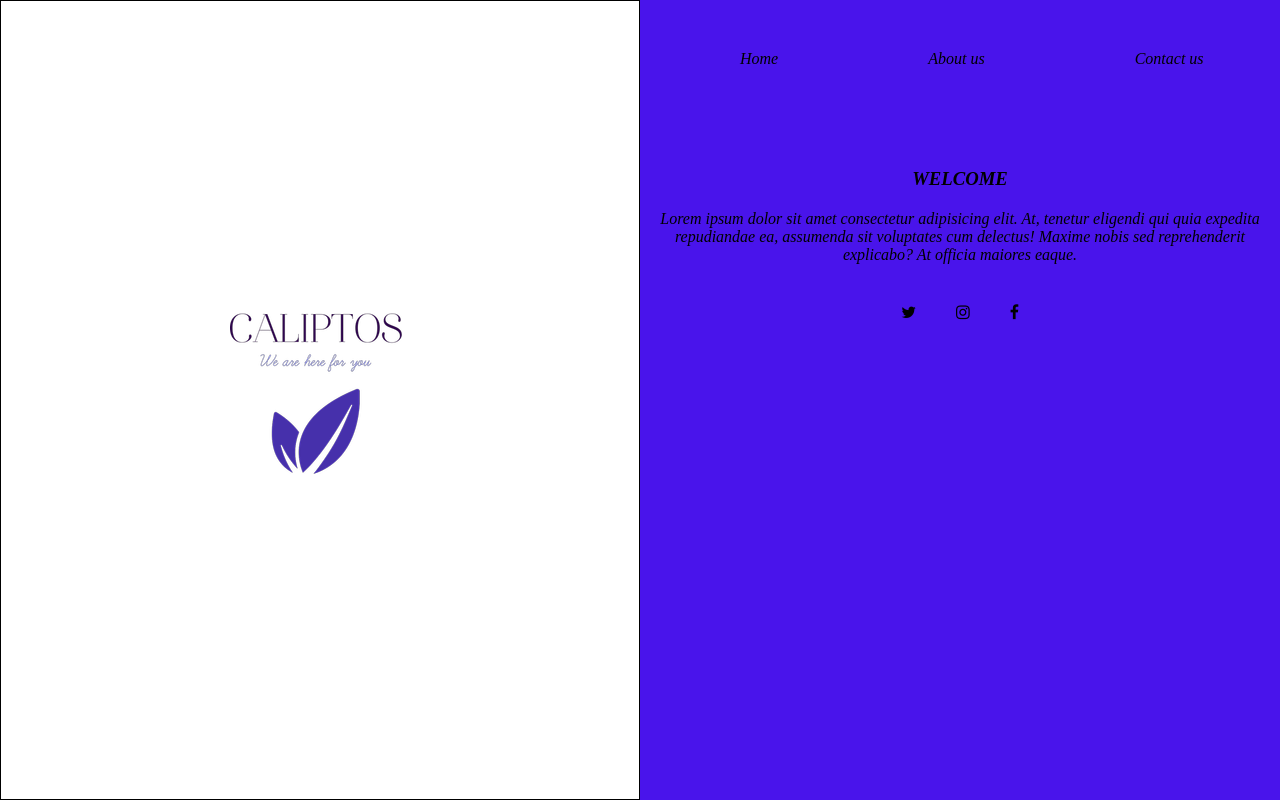
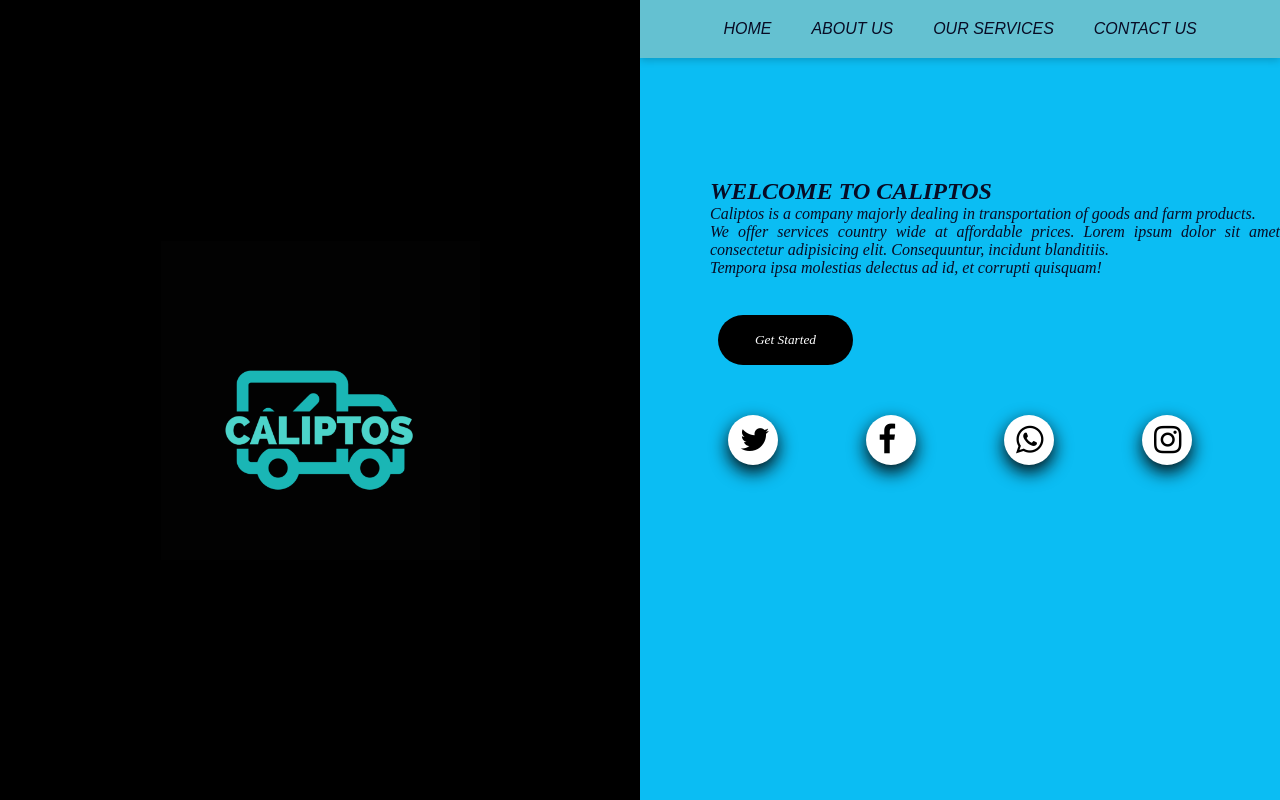
Before and after one commit to CreedSmiky/project-caliptos, a plain HTML site: page index.html in a window 1280 px wide. Drawn offline with Linux system fonts and the light colour scheme; a web font is replaced by a local one.

Commit message:
home page layout

```diff
--- a/index.html
+++ b/index.html
@@ -9,58 +9,63 @@
     <title>CALIPTOS</title>
 </head>
 <body>
-    <div class="container">
+  <div class="container">
         <div class="left-section">
             <div class="image">
-                <img src="images/logo.JPEG" alt="logo" class="logo">
+                <img class="logo" src="images/CALIPTOS.jpg" alt="logo">
             </div>
         </div>
         <div class="right-section">
-            <!-- navbar -->
-            <nav>
+            <div class="navbar">
                 <ul>
-                    <li><a href="#">Home</a></li>
-                    <li><a href="#">About us</a></li>
-                    <li><a href="#">Contact us</a></li>
-                </ul>
-                <!-- main content -->
-
-            </nav>
-            <main>
-                <h3 style="text-align:center;"><b>WELCOME</b></h3>
-                <p style="text-align: center; margin:20px;">Lorem ipsum dolor sit amet consectetur adipisicing elit. At, tenetur eligendi qui quia expedita repudiandae ea,
-                assumenda sit voluptates cum delectus! Maxime nobis sed reprehenderit explicabo? At officia maiores eaque.</p>
-            </main>
-            <!-- social media -->
-            <div class="section-media">
-                <ul>
-                    <li>
-                        <a href="#">
-                            <span>
-                              <i class="fa fa-twitter"></i>
-                            </span>
-                        </a>
-                    </li>
-
-                    <li>
-                        <a href="#">
-                            <span>
-                              <i class="fa fa-instagram"></i>
-                            </span>
-                        </a>
-                    </li>
-
-                    <li>
-                        <a href="#">
-                            <span>
-                              <i class="fa fa-facebook"></i>
-                            </span>
-                        </a>
-                    </li>
+                    <li><a href="#">HOME</a></li>
+                    <li><a href="#">ABOUT US</a></li>
+                    <li><a href="#">OUR SERVICES</a></li>
+                    <li><a href="#">CONTACT US</a></li>
                 </ul>
             </div>
 
+            <div class="main">
+                <h2>WELCOME TO CALIPTOS</h2>
+                <p>Caliptos is a company majorly dealing in transportation of goods and farm products.<br>
+                We offer services country wide at affordable prices. Lorem ipsum dolor sit amet consectetur adipisicing elit. Consequuntur, incidunt blanditiis.<br>
+                Tempora ipsa molestias delectus ad id, et corrupti quisquam!</p>
+                <br>
+                <div class="btn">
+                    <button><a href="#">Get Started</a></button>
+                </div>
+            </div>
+            <div class="wrapper">
+                <div class="button">
+                    <div class="icon">
+                        <i class="fa fa-twitter fa-2x"></i>
+                    </div>
+                    <span>Twitter</span>
+                </div>
+
+                 <div class="button">
+                    <div class="icon">
+                        <i class="fa fa-facebook fa-2x"></i>
+                    </div>
+                    <span>Facebook</span>
+                </div>
+
+                 <div class="button">
+                    <div class="icon">
+                        <i class="fa fa-whatsapp fa-2x"></i>
+                    </div>
+                    <span>Whatsapp</span>
+                </div>
+
+                 <div class="button">
+                    <div class="icon">
+                        <i class="fa fa-instagram fa-2x"></i>
+                    </div>
+                    <span>Instagram</span>
+                </div>
+            </div>
+
         </div>
-    </div>
+  </div>
 </body>
 </html>
--- a/style.css
+++ b/style.css
@@ -9,88 +9,196 @@
     margin: 0;
     padding: 0;
     box-sizing: border-box;
-
     font-family: trispace;
     font-style: italic;
-}
-
-.container{
-    display: grid;
-    grid-template-columns: 2fr 2fr;
-    grid-template-rows: 1fr;
-    grid-template-areas:
-        "left right"
-    ;
-}
-
-.left-section{
-    grid-area: left;
-    display: flex;
-    align-items: center;
-    justify-content: center;
-    position: relative;
-    border: 1px solid black;
-    height: 100vh;
 
 
 }
 
+
+
+.container {
+    display: grid;
+    grid-template-columns: 2fr 2fr;
+    grid-template-rows: 0 ;
+    grid-template-areas:
+    "left right"
+    ;
+
+
+}
+
+.left-section{
+    min-height: 100vh;
+    grid-area: left;
+    border: 1px solid black;
+    background-color: black;
+    opacity: 1;
+    display: flex;
+    align-items: center;
+    justify-content: center;
+}
+
+.image {
+    display: flex;
+    align-items: center;
+    justify-content: center;
+}
+
 .logo{
-    width:100%;
+    width: 50%;
 
 }
 
 .right-section{
     grid-area: right;
-
-    background-color:#4914eb;
+    background-color: #0bbdf3;
+    min-height: 100vh;
 
 
 }
 
-nav ul {
+.navbar{
+    display: flex;
+    align-items: center;
+    justify-content: center;
+    background-color:  rgb(100, 193, 209);
+    box-shadow: 0 2px 8px rgba(0, 0, 0, 0.2);
+}
+
+.navbar ul {
     display: flex;
     list-style-type: none;
+    padding-top: 20px;
+    padding-bottom: 20px;
+
+}
+
+
+
+.navbar ul li a {
+    text-decoration: none;
+    color: #080c25;
+    padding: 20px;
+    font-family: fantasy;
+    transition: all 0.3s ease-in;
+
+}
+
+.navbar ul li a:hover{
+    color: white;
+}
+
+.main{
+    color: #080c25;
+    text-align: justify;
+    margin-left: 70px;
+    margin-top: 120px;
+}
+
+
+
+.btn
+{
+    width: 135px;
+    height: 50px;
+    border-radius: 30px;
+    background-color:black;
+    margin-top: 20px;
+    margin-left: 8px;
+    display: flex;
+    align-items: center;
+    justify-content: center;
+    transition: all 0.4s ease-in;
+
+}
+
+.btn :hover{
+    box-shadow: 0px 7px 18px rgba(7, 7, 7, 1);
+    -webkit-transform: scale(1.1);
+
+}
+
+.btn button{
+    background-color:black ;
+    border: none;
+
+}
+
+.btn button a{
+    color:white;
+    background-color: black;
+    text-decoration: none;
+}
+
+
+.wrapper{
+    display:flex;
+    flex-direction: row;
+    justify-content: space-evenly;
+    padding-top: 50px;
+    /* margin: 20px; */
+}
+
+.wrapper .button{
+    display: flex;
+    width: 50px;
+    height: 50px;
+    border-radius: 50px;
+    background-color: white;
+    cursor: pointer;
+    box-shadow: 0px 7px 18px rgba(7, 7, 7, 1);
+    transition: all 0.3s ease-out;
+    overflow: hidden;
+    /* justify-content: center;
+    align-items: center; */
+    /* margin: 20px; */
+}
+
+.wrapper .button:hover{
+    width: 200px;
+    height: 75px;
+    color: white;
+
+}
+
+.wrapper .button:nth-child(1):hover{
+    background-color: #00acee;
+}
+
+.wrapper .button:nth-child(2):hover{
+    background-color: #3b5998;
+}
+
+.wrapper .button:nth-child(3):hover{
+    background-color: #075e54;
+}
+
+.wrapper .button:nth-child(4):hover{
+    background: linear-gradient(45deg, #405de6,#5851db, #c1306c, #fd1d1d);
+}
+
+.wrapper .button .icon{
+    display: flex;
+    align-items: center;
+    justify-content: center;
+    padding-left: 12px;
+
 
 
 }
-nav > ul > li{
-  padding: 50px;
-  margin-left: 50px;
+
+.wrapper .button .icon i{
+    display: flex;
+    align-items: center;
+    justify-content: center;
+}
+
+.wrapper .button span{
+    font-size: 15px;
+    font-weight: bold;
+    margin: 10px;
+    line-height: 60px;
+    padding-left: 5px;
 
 }
-
-nav > ul >li > a{
-    text-decoration:none;
-    color: black;
-    transition: ease-in 0.5s;
-}
-
-nav > ul > li > a:hover{
-    text-shadow: 0px 0px 2px #fa1515,
-    0 0 2px #ff2c2c,
-    0 0 2px #f91515
-
-    ;
-    text-transform:uppercase;
-}
-
-main{
-   padding-top: 50px;
-}
-
-.section-media > ul{
-    display: flex;
-    align-items: flex-end;
-    justify-content: center;
-    list-style-type: none;
-
-}
-
-.section-media > ul > li {
-    padding: 20px;
-}
-
-.section-media > ul > li > a{
-    color: black;
-}
```
Also changed, not shown: images/CALIPTOS.jpg (added), images/LOGO.jpg (added), images/background2.jpg (added), images/logo.JPEG (deleted).
